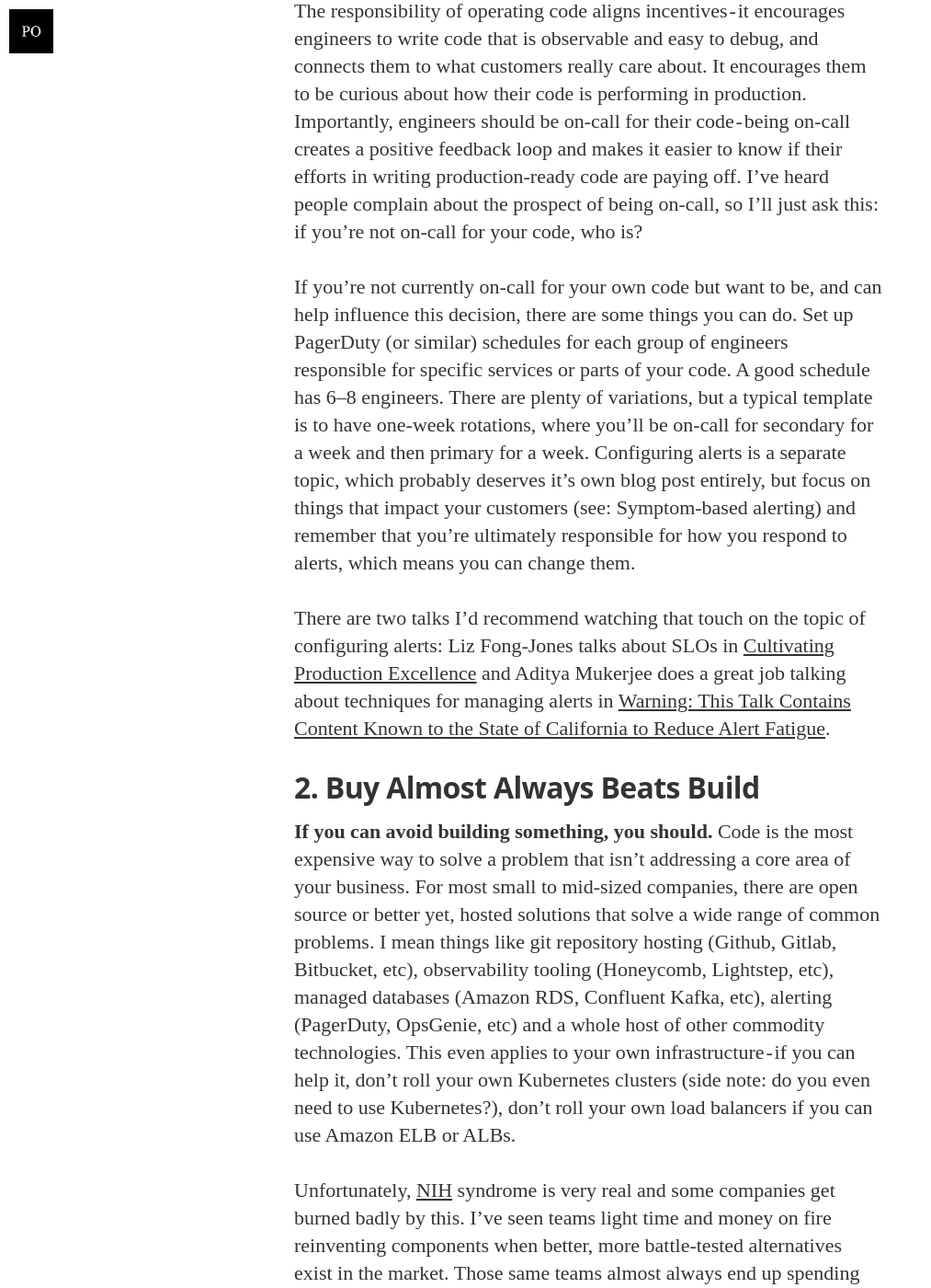
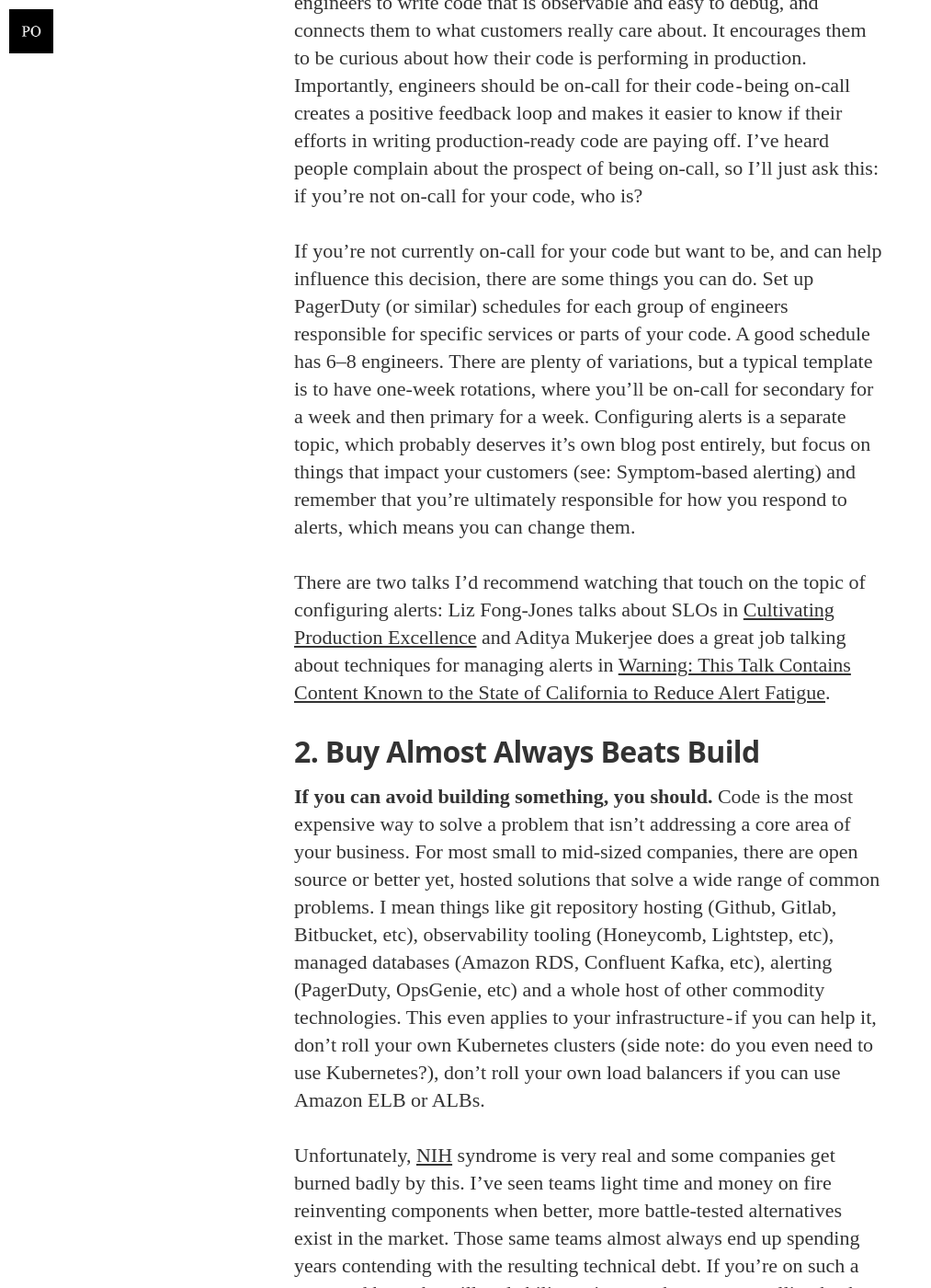
Before and after one commit to paulosman/paulosman.github.io, a Jekyll site: the page built from _posts/2019-12-30-production-oriented-development.markdown, in a window 1280 px wide and 1400 px high, scrolled down 1136 px. Shown: the whole window at 92% size, without its empty margins (0-1013 px from the left). Built offline with Jekyll 4.4.1, drawn with Linux system fonts in a browser that asks for light colours; nearby versions of some CDN libraries; some web fonts are replaced; comment, search, counter and statistics services are not loaded; some of the changed text lies outside the part shown.

Commit message:
Edits for clarity

```diff
--- a/_posts/2019-12-30-production-oriented-development.markdown
+++ b/_posts/2019-12-30-production-oriented-development.markdown
@@ -23,7 +23,7 @@
 considering my underlying belief that code working in production is the only
 code that matters.
 
-## 1. Engineers should operate their own code.
+## 1. Engineers should operate their code.
 
 **Engineers are the subject matter experts for the code they write and should be
 responsible for operating it in production**. In this context, "operating" means
@@ -38,7 +38,7 @@
 complain about the prospect of being on-call, so I'll just ask this: if you're
 not on-call for your code, who is?
 
-If you're not currently on-call for your own code but want to be, and can help
+If you're not currently on-call for your code but want to be, and can help
 influence this decision, there are some things you can do. Set up PagerDuty (or
 similar) schedules for each group of engineers responsible for specific
 services or parts of your code. A good schedule has 6–8 engineers. There are
@@ -62,7 +62,7 @@
 repository hosting (Github, Gitlab, Bitbucket, etc), observability tooling
 (Honeycomb, Lightstep, etc), managed databases (Amazon RDS, Confluent Kafka,
 etc), alerting (PagerDuty, OpsGenie, etc) and a whole host of other commodity
-technologies. This even applies to your own infrastructure - if you can help
+technologies. This even applies to your infrastructure - if you can help
 it, don't roll your own Kubernetes clusters (side note: do you even need to use
 Kubernetes?), don't roll your own load balancers if you can use Amazon ELB or
 ALBs.
```
Also changed, not shown: other parts of _posts/2019-12-30-production-oriented-development.markdown (+12 -13 lines).
